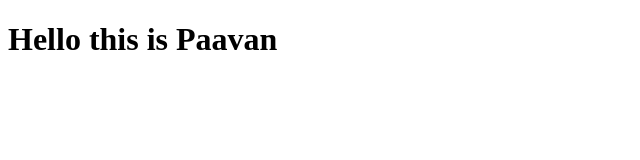
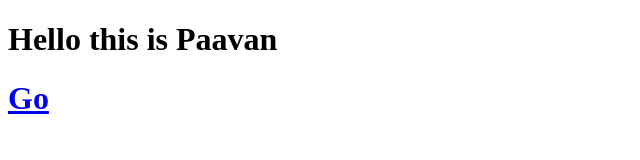
Before and after one commit to Paavan848/Paavan, a plain HTML site: page index.html in a window 1280 px wide. Shown: the whole page, without its empty margins (0-640 px from the left). Drawn offline with Linux system fonts and the light colour scheme.

Commit message:
Update index.html

```diff
--- a/index.html
+++ b/index.html
@@ -11,5 +11,11 @@
 
         <h1>Hello this is Paavan</h1>
 
+           <h1>
+          <butto>
+              <a href="index.html">Go</a>
+              </button>
+               </h1>
+
     </body>
 </html>
```
